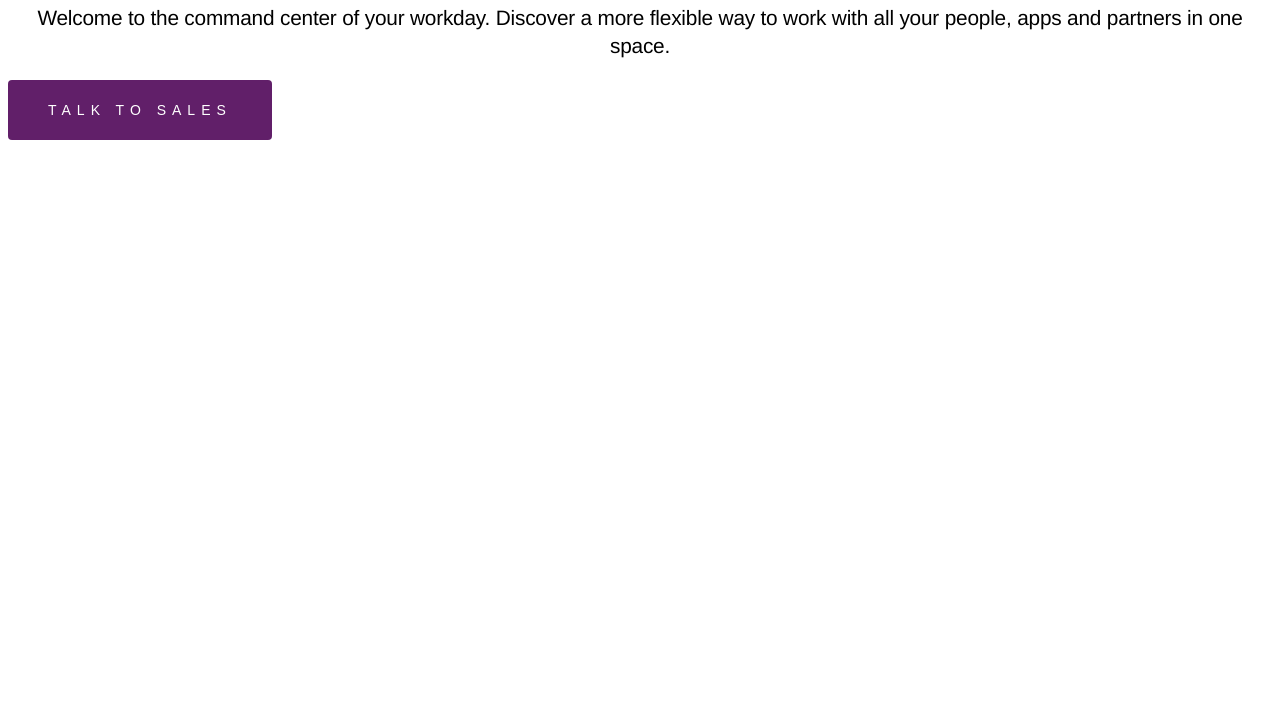
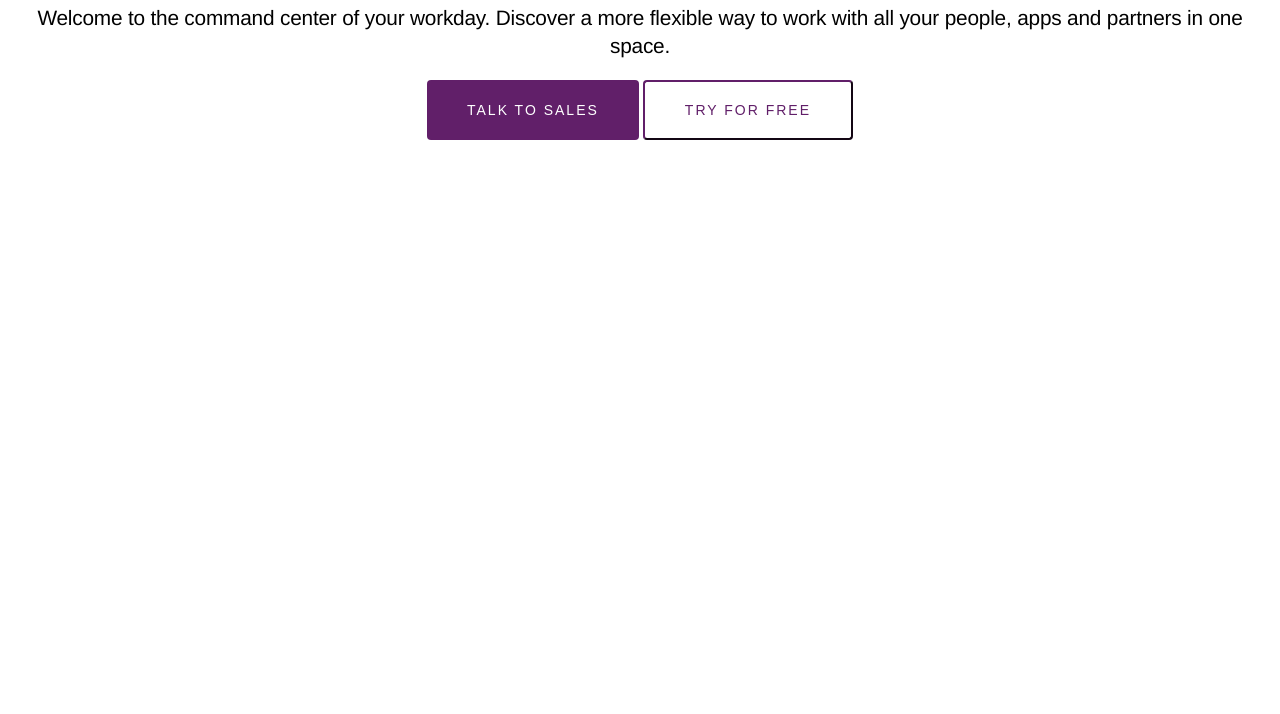
Before and after one commit to isbasaran/Slack-Website, a plain HTML site: page index.html in a window 1280 px wide. Shown: the part 86-800 px from the top of the page. Drawn offline with Linux system fonts and the light colour scheme.

Commit message:
Button
Button's added

```diff
--- a/index.html
+++ b/index.html
@@ -14,8 +14,11 @@
         <p class="baslikalti">Welcome to the command center of your workday. Discover a more flexible way to work with all your people, apps and partners in one space.</p1>
     </div>
 
+    <div class="Buttons">
+        <button type="button" class="talktosales">Talk To Sales</button>
+        <button type="button" class="tryforfree">Try For Free</button>
+    </div>
 
-    <button type="button" class="talktosales">Talk To Sales</button>
 
 
 </body>
--- a/style.css
+++ b/style.css
@@ -38,7 +38,7 @@ h1, h2 {
     color: #fff;
     border: none;
     font-size: 14px;
-    letter-spacing: 6px;
+    letter-spacing: 2px;
     border-radius:4px;
     min-height:60px;
     min-width: 60px;
@@ -54,3 +54,26 @@ h1, h2 {
     background-color:#4A154B;
     transition: 0.3s;
 }
+
+.tryforfree {
+    background-color: transparent;
+    color: #611f69;
+    border-color:#611f69;
+    font-size: 14px;
+    letter-spacing: 2px;
+    border-radius:4px;
+    min-height:60px;
+    min-width: 60px;
+    padding-left: 40px;
+    padding-right: 40px;
+    padding-top: 19px;
+    padding-bottom: 20px;
+    text-transform: uppercase;
+    justify-content: center;
+
+}
+
+.Buttons {
+    text-align: center;
+    flex-direction: row;
+}
```
